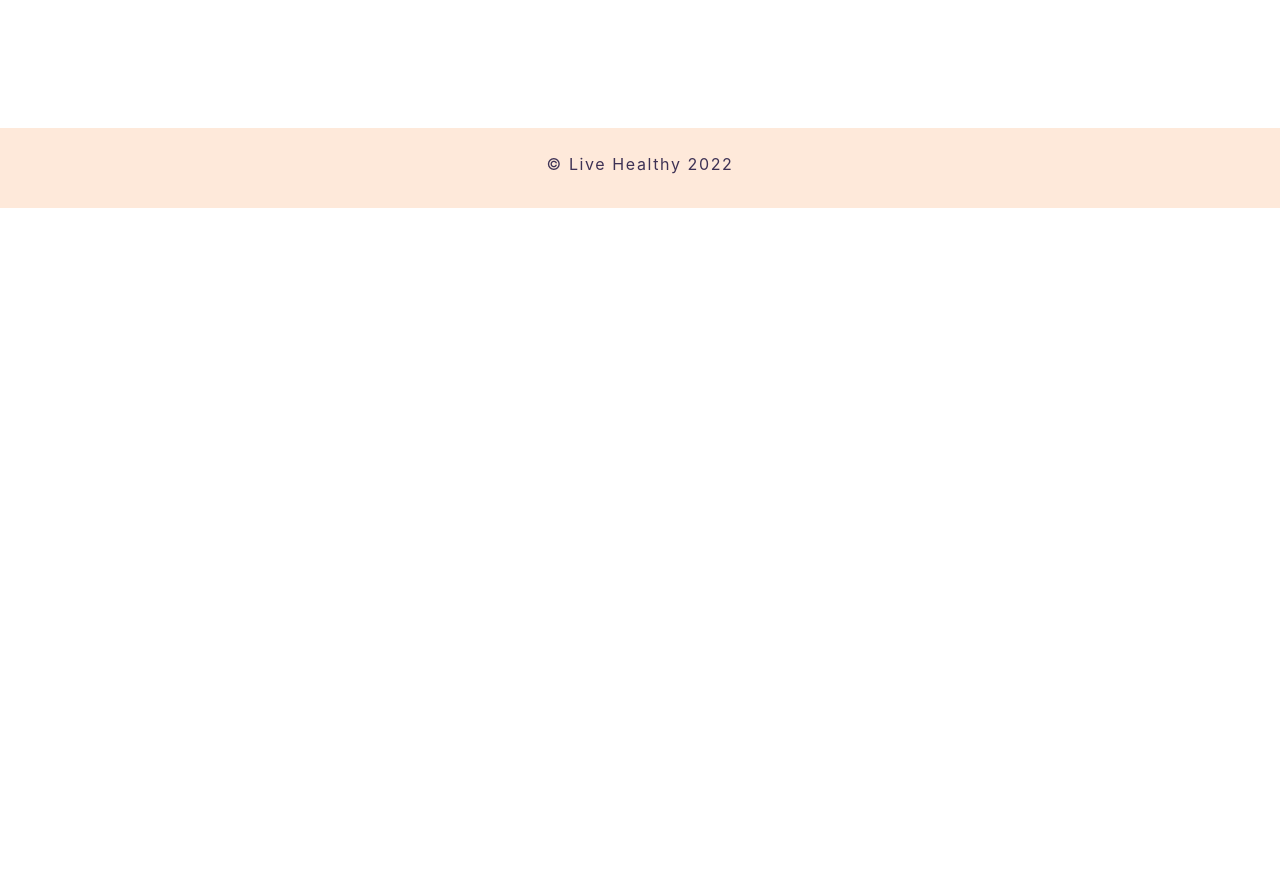
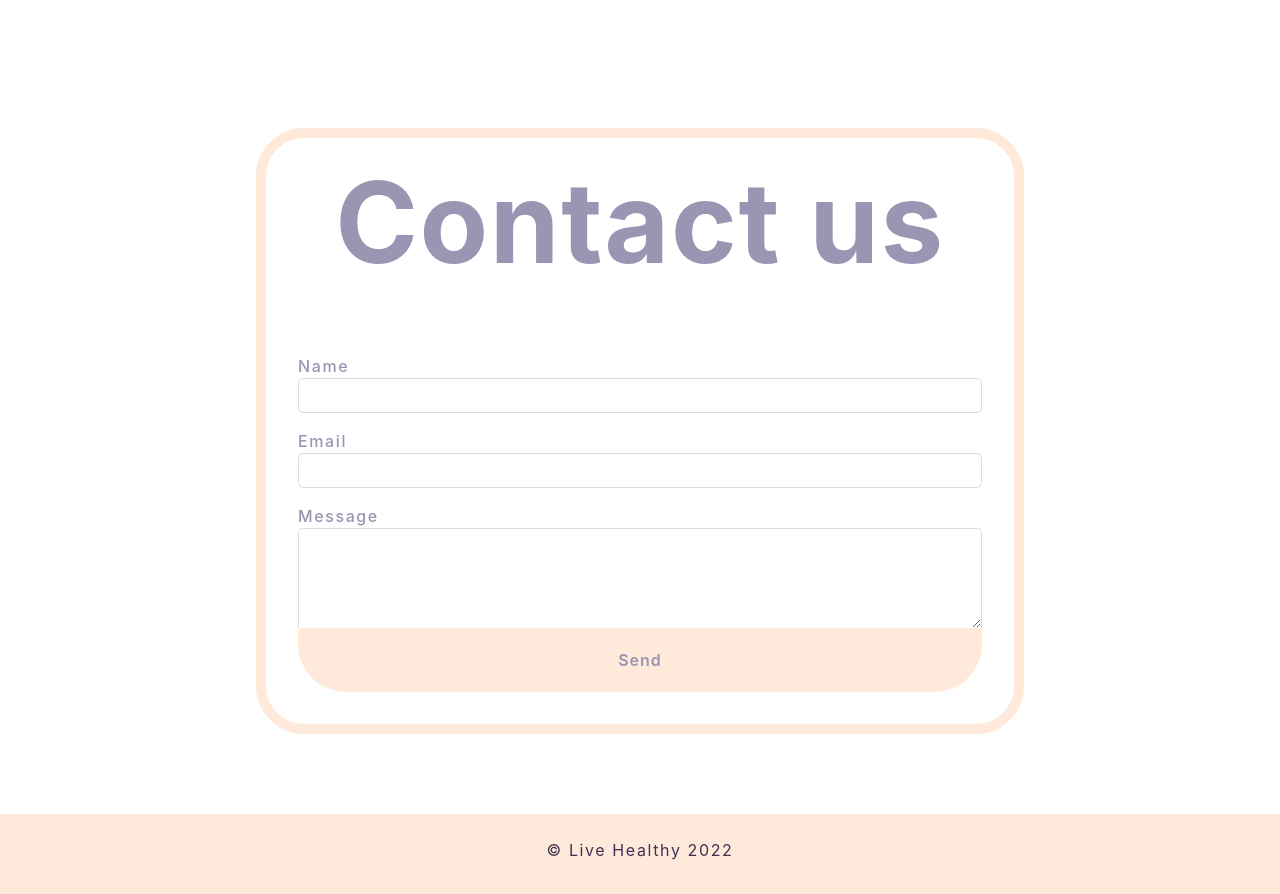
Before and after one commit to OxanaSF/healthy-hood, a React (Create React App) app: page / in a window 1280 px wide. Shown: the part 2866-3760 px from the top of the page. Before the commit the page ends 3074 px from the top, so only its background shows below. Built offline with nearby package versions, Linux system fonts and the light colour scheme; no server answers; a web font is replaced by a local one.

Commit message:
added contact form and related functionality and styling

```diff
--- a/package.json
+++ b/package.json
@@ -4,6 +4,7 @@
   "private": true,
   "dependencies": {
     "@chakra-ui/react": "^2.2.1",
+    "@emailjs/browser": "^3.6.2",
     "@react-google-maps/api": "^2.12.0",
     "@testing-library/jest-dom": "^5.16.4",
     "@testing-library/react": "^13.3.0",
--- a/src/components/AirQuality/Wildfires.js
+++ b/src/components/AirQuality/Wildfires.js
@@ -13,7 +13,8 @@ function Wildfires({ data }) {
   console.log('result is: ', JSON.stringify(data, null, 10));
 
   const { isLoaded } = useJsApiLoader({
-    googleMapsApiKey: process.env.REACT_APP_API_KEY,
+    // googleMapsApiKey: process.env.REACT_APP_API_KEY,
+    googleMapsApiKey: 'AIzaSyBBR3iAtdBKNsWNd-4GBt6S1Fht5F4doHQ',
 
   });
 
--- a/src/components/GlobalStyles.js
+++ b/src/components/GlobalStyles.js
@@ -28,10 +28,6 @@ const GlobalStyles = createGlobalStyle`
   @media only screen and (max-width: 1150px) {
     background-color: lightblue;
  }
-
-
-
-
 `;
 
 export default GlobalStyles;
--- /dev/null
+++ b/src/components/Home/Contact.js
@@ -0,0 +1,121 @@
+import React, { useRef } from 'react';
+import styled from 'styled-components';
+import emailjs from '@emailjs/browser';
+
+const YOUR_SERVICE_ID = process.env.REACT_APP_YOUR_SERVICE_ID;
+const YOUR_TEMPLATE_ID = process.env.REACT_APP_YOUR_TEMPLATE_ID;
+const YOUR_PUBLIC_KEY = process.env.REACT_APP_API_KEY_GMAIL;
+
+const Contact = () => {
+  const form = useRef();
+
+  const sendEmail = (e) => {
+    e.preventDefault();
+
+    emailjs
+      .sendForm(
+        YOUR_SERVICE_ID ,
+        YOUR_TEMPLATE_ID ,
+        form.current,
+        YOUR_PUBLIC_KEY
+      )
+      .then(
+        (result) => {
+          console.log(result.text);
+          console.log('message sent');
+        },
+        (error) => {
+          console.log(error.text);
+        }
+      );
+  };
+
+  return (
+    <ContactStyled>
+      <h1>Contact us</h1>
+      <div className="form-wrapper">
+        <form ref={form} onSubmit={sendEmail}>
+          <label>Name</label>
+          <input type="text" name="user_name" />
+          <label>Email</label>
+          <input type="email" name="user_email" />
+          <label>Message</label>
+          <textarea name="message" />
+          <input type="submit" value="Send" className="send" />
+        </form>
+      </div>
+    </ContactStyled>
+  );
+};
+
+const ContactStyled = styled.section`
+  width: 60%;
+  margin: auto;
+  margin-bottom: 5rem;
+  border-radius: 3rem;
+  border: 10px solid rgb(254, 233, 218);
+
+  color: #9996b3;
+  font-size: 3rem;
+  font-weight: 500;
+
+  .form-wrapper {
+    margin: 2rem;
+  }
+
+  form {
+    display: flex;
+    align-items: flex-start;
+    flex-direction: column;
+    width: 100%;
+    font-size: 16px;
+    input {
+      width: 100%;
+      height: 35px;
+      padding: 7px;
+      outline: none;
+      border-radius: 5px;
+      color: #9996b3;
+      letter-spacing: 1px;
+      font-weight: 600;
+      border: 1px solid rgb(220, 220, 220);
+      &:focus {
+        border: 2px solid #9996b3;
+      }
+    }
+    textarea {
+      max-width: 100%;
+      min-width: 100%;
+      width: 100%;
+      max-height: 100px;
+      min-height: 100px;
+      padding: 7px;
+      outline: none;
+      border-top-left-radius: 5px;
+      border-top-right-radius: 5px;
+      border: 1px solid rgb(220, 220, 220);
+      border-bottom: none;
+      color: #9996b3;
+      letter-spacing: 1px;
+      font-weight: 600;
+      &:focus {
+        border: 2px solid #9996b3;
+      }
+    }
+    label {
+      margin-top: 1rem;
+      color: #9996b3;
+    }
+    input[type='submit'] {
+      border-bottom-left-radius: 3rem;
+      border-bottom-right-radius: 3rem;
+      cursor: pointer;
+      background: rgb(254, 233, 218);
+      color: #9996b3;
+      border: none;
+      height: 4rem;
+    }
+  }
+`;
+
+export default Contact;
--- a/src/components/Home/HomeDisplay.js
+++ b/src/components/Home/HomeDisplay.js
@@ -34,6 +34,7 @@ const HomeDisplay = () => {
               time, but with some patience and effort, you will get used to it
               and eventually lead a healthy life.
             </p>
+
 
             <img
               src={`${process.env.PUBLIC_URL}/images/left-arrow.png`}
--- a/src/components/MentalHealth/MentalHealthArticles.js
+++ b/src/components/MentalHealth/MentalHealthArticles.js
@@ -37,7 +37,7 @@ const MentalHealthArticles = () => {
       {articles.map((item) => (
         <div key={item.title + item.url} className="article">
           <p>
-            <a href={item.url} className="url">
+            <a href={item.url} target="_blank" className="url">
               {item.title}
             </a>
           </p>
@@ -49,7 +49,7 @@ const MentalHealthArticles = () => {
 };
 
 const ArticlesStyled = styled.div`
-height: 50rem;
+  height: 50rem;
   display: flex;
   flex-direction: column;
   justify-content: center;
@@ -76,14 +76,14 @@ height: 50rem;
     padding-bottom: 1rem;
     color: #243966;
     font-weight: 500;
-    font-size: 1.4rem;
+    font-size: 1.7rem;
     font-family: 'Roboto', sans-serif;
   }
 
   .url:hover {
     text-decoration: underline;
     color: #4480cf;
-
+    color: #6495ed;
   }
 
   .source {
--- a/src/components/Nav.js
+++ b/src/components/Nav.js
@@ -32,6 +32,7 @@ const Nav = () => {
 };
 
 const NavStyled = styled.nav`
+
   min-height: 7rem;
   text-align: left;
   background-color: rgb(254, 233, 218);
--- a/src/pages/AirQualityPage.js
+++ b/src/pages/AirQualityPage.js
@@ -114,6 +114,36 @@ const AirQualityPage = (props) => {
             </div>
           </div>
         </main>
+        <div className="air-info-display">
+          <div className="about-aqi">
+            <p>
+              Air Quality Index (AQI) & Health Millions of people live in areas
+              where air pollution can cause serious health problems. Local air
+              quality can affect our daily lives. Like the weather, it can
+              change from day to day. EPA developed the Air Quality Index, or
+              AQI, to make information available about the health effects of the
+              five most common air pollutants, and how to avoid those effects.
+            </p>
+          </div>
+          <div className="about-woldfires">
+            The effects of smoke from wildfires can range from eye and
+            respiratory tract irritation to more serious disorders, including
+            reduced lung function, bronchitis, exacerbation of asthma and heart
+            failure, and premature death. Children, pregnant women, and the
+            elderly are especially vulnerable to smoke exposure. Emissions from
+            wildfires are known to cause increased visits to hospitals and
+            clinics by those exposed to smoke. It is important to more fully
+            understand the human health effects associated with short- and
+            long-term exposures to smoke from wildfires as well as prescribed
+            fires, referred together as wildland fires. Research is being
+            conducted to advance understanding of the health effects from
+            different types of fires as well as combustion phases.
+          </div>
+        </div>
+
+        <NavLink to="/" className="contact-us">
+          <button><h2>CONTACT US</h2></button>
+        </NavLink>
       </AirQualityContainerStyled>
     </AnimatedPage>
   );
@@ -123,6 +153,48 @@ const AirQualityContainerStyled = styled.section`
   display: flex;
   flex-direction: column;
 
+  .contact-us {
+    padding: 3rem;
+    background-color: rgb(254, 233, 218);
+    border-radius: 1rem;
+    width: 30rem;
+    margin: 5rem auto 10rem auto;
+    text-align: center;
+
+
+    h2 {
+      color: #8c777c;
+    font-weight: 600;
+    font-size: 1.5rem;
+    letter-spacing: 1px;
+    }
+  }
+
+  .air-info-display {
+    display: grid;
+    grid-template-columns: 1fr 1fr;
+    gap: 2rem;
+    margin: 3rem 10rem;
+
+    .about-aqi,
+    .about-woldfires {
+      border: 10px solid lightblue;
+      border-radius: 3rem;
+      border-radius: 3rem;
+      color: #243966;
+      border: 10px solid lightblue;
+      width: 100%;
+      height: 100%;
+      font-size: 1.2rem;
+      padding: 3rem;
+      display: flex;
+      flex-direction: column;
+      justify-content: center;
+      align-items: center;
+      line-height: 1.9;
+      text-align: left;
+    }
+  }
 
   h1 {
     font-size: 4.5rem;
@@ -140,15 +212,14 @@ const AirQualityContainerStyled = styled.section`
   }
 
   .air-quality-page-main {
-    min-height: 70vh;
     display: flex;
     flex-direction: column;
-    gap: 10rem;
+    gap: 3rem;
 
     .top-main-section {
       margin: 5rem 10rem 0 10rem;
       display: grid;
-      grid-template-columns: 1.2fr 1.6fr;
+      grid-template-columns: 1fr 1fr;
       gap: 5rem;
 
       .list-clean-air-benefits {
@@ -193,7 +264,6 @@ const AirQualityContainerStyled = styled.section`
       gap: 5rem;
       font-size: 3rem;
       position: relative;
-      transform: translateY(-6rem);
 
       a {
         color: #243966;
@@ -264,7 +334,6 @@ const AirQualityContainerStyled = styled.section`
       gap: 10rem;
 
       nav {
-
         flex-direction: column;
       }
 
@@ -273,8 +342,6 @@ const AirQualityContainerStyled = styled.section`
         display: grid;
         grid-template-columns: 1fr;
         gap: 5rem;
-
-
       }
     }
   }
--- a/src/pages/Home.js
+++ b/src/pages/Home.js
@@ -2,6 +2,7 @@ import Hero from '../components/Home/Hero';
 import HomeDisplay from '../components/Home/HomeDisplay';
 import AnimatedPageTransition from '../animations/AnimatedPageTransition';
 import Intro from '../components/Home/Intro';
+import Contact from '../components/Home/Contact';
 
 const Home = () => {
   return (
@@ -9,6 +10,7 @@ const Home = () => {
       <Hero />
       <Intro />
       <HomeDisplay />
+      <Contact />
     </AnimatedPageTransition>
   );
 };
--- a/src/pages/MentalHealthPage.js
+++ b/src/pages/MentalHealthPage.js
@@ -1,4 +1,5 @@
 import styled from 'styled-components';
+import { NavLink } from 'react-router-dom';
 import img from '../components/MentalHealth/mentalbg.jpeg';
 import GratitudeQuestions from '../components/MentalHealth/GratitudeQuestions';
 import MentalHealthArticles from '../components/MentalHealth/MentalHealthArticles';
@@ -88,18 +89,19 @@ const MentalHealthPage = () => {
               className="iframe"
             ></iframe>
           </div>
-
         </div>
-
-
       </main>
 
       <div className="mental-health-news">
         <h2>Check out news about mental health</h2>
         <MentalHealthArticles />
+
+        <NavLink to="/" className="contact-us">
+        <button>
+          <h2>CONTACT US</h2>
+        </button>
+      </NavLink>
       </div>
-
-
 
 
     </MentalHealthPageStyled>
@@ -107,7 +109,9 @@ const MentalHealthPage = () => {
 };
 
 const MentalHealthPageStyled = styled.section`
-  min-height: 70vh;
+  /* min-height: 70vh; */
+
+
 
   main {
     display: grid;
@@ -135,7 +139,6 @@ const MentalHealthPageStyled = styled.section`
         border-radius: 3rem;
         width: 100%;
         height: 25rem;
-
       }
     }
 
@@ -147,8 +150,6 @@ const MentalHealthPageStyled = styled.section`
         font-weight: 500;
       }
     }
-
-
 
     ul li {
       list-style-image: url('exerciseImg');
@@ -182,9 +183,6 @@ const MentalHealthPageStyled = styled.section`
     }
   }
 
-
-
-
   .mental-health-news {
     margin: 0 10rem;
     margin-bottom: 5rem;
@@ -200,17 +198,47 @@ const MentalHealthPageStyled = styled.section`
     }
   }
 
+  .contact-us {
+    padding: 3rem;
+    background-color: rgb(254, 233, 218);
+    border-radius: 1rem;
+    width: 30rem;
+    /* margin: 5rem auto 10rem auto; */
+
+    text-align: center;
+
+
+    h2 {
+      color: #8c777c;
+    font-weight: 600;
+    font-size: 1.5rem;
+    letter-spacing: 1px;
+    }
+  }
+
+
+
   @media only screen and (max-width: 1600px) {
     main {
-      display: grid;
       grid-template-columns: 1.4fr 1.6fr;
     }
 
     @media only screen and (max-width: 1300px) {
-      /* background-color: green; */
       main {
-        display: grid;
         grid-template-columns: 1.5fr 1.5fr;
+      }
+    }
+
+    @media only screen and (max-width: 1150px) {
+      main {
+        grid-template-columns: 1fr;
+      }
+
+      .mental-health-news {
+        h2 {
+          font-size: 1.7rem;
+        }
+        margin: 0 5rem;
       }
     }
   }
```
Also changed, not shown: src/components/AirQuality/CityAirSearchBar.js (+11 -8 lines), 1 other file (tests, documents, lock files or other folders). Lines whose indentation alone changed are shown as unchanged.
